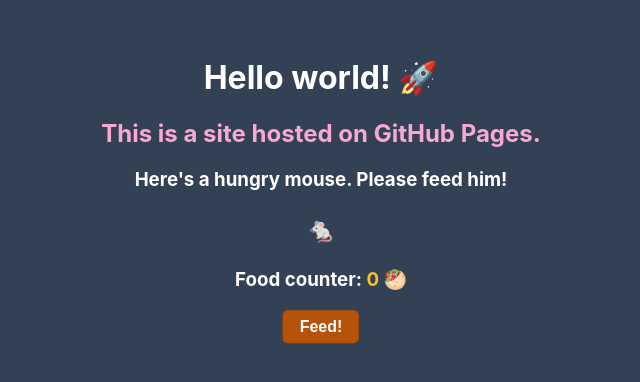
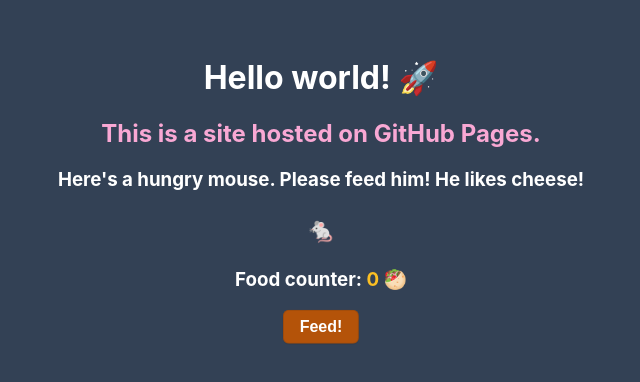
Before and after one commit to ommaity-nm2207/ommaity-nm2207.github.io, a plain HTML site: page index.html in a window 1280 px wide. Shown: the part 220-602 px from the top of the page, without its empty margins (333-973 px from the left). Drawn offline with Linux system fonts and the light colour scheme.

Commit message:
change to mouse message
modified text content of site

```diff
--- a/index.html
+++ b/index.html
@@ -8,7 +8,7 @@
   <body>
     <h1>Hello world! 🚀</h1>
     <h2>This is a site hosted on GitHub Pages.</h2>
-    <h3>Here's a hungry mouse. Please feed him!</h3>
+    <h3>Here's a hungry mouse. Please feed him! He likes cheese!</h3>
     <h3 class="mouse">🐁</h3>
     <h3>Food counter: <span class="counter">0</span> 🥙</h3>
     <button>Feed!</button>
```
